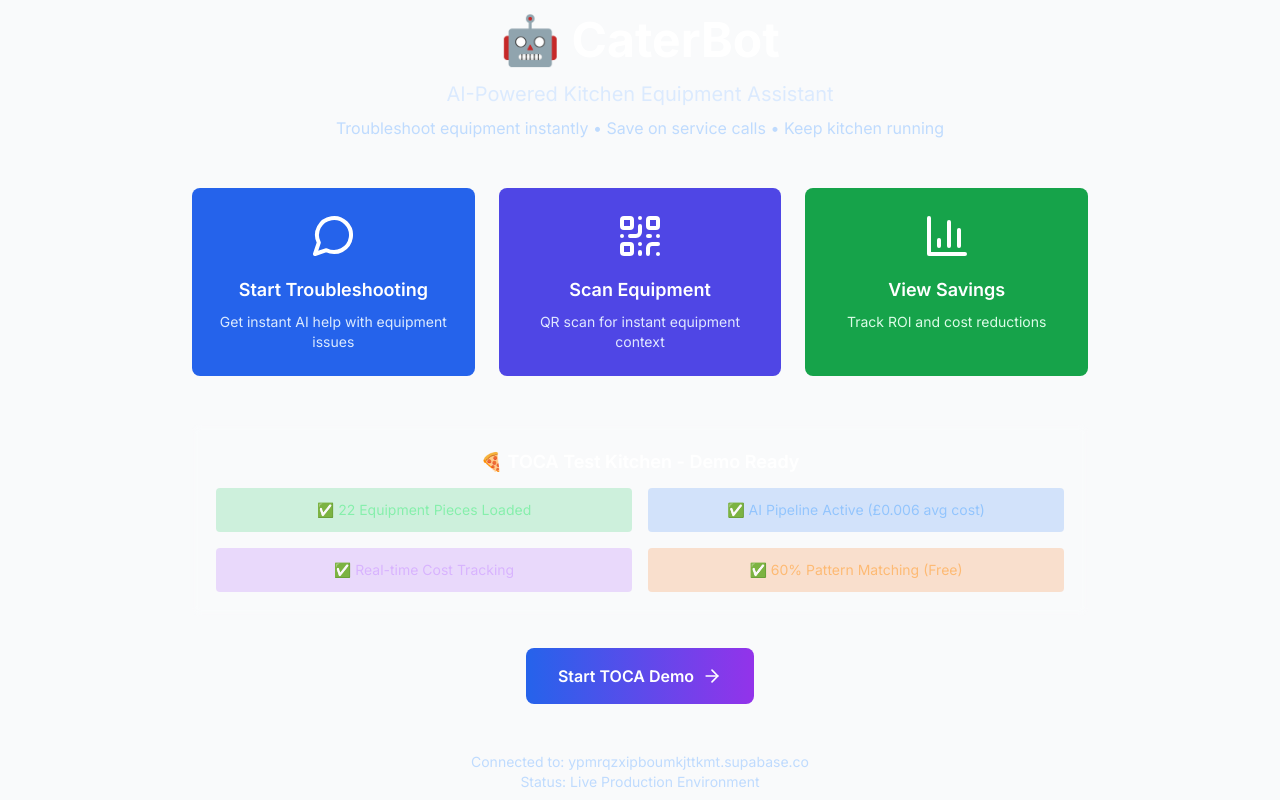
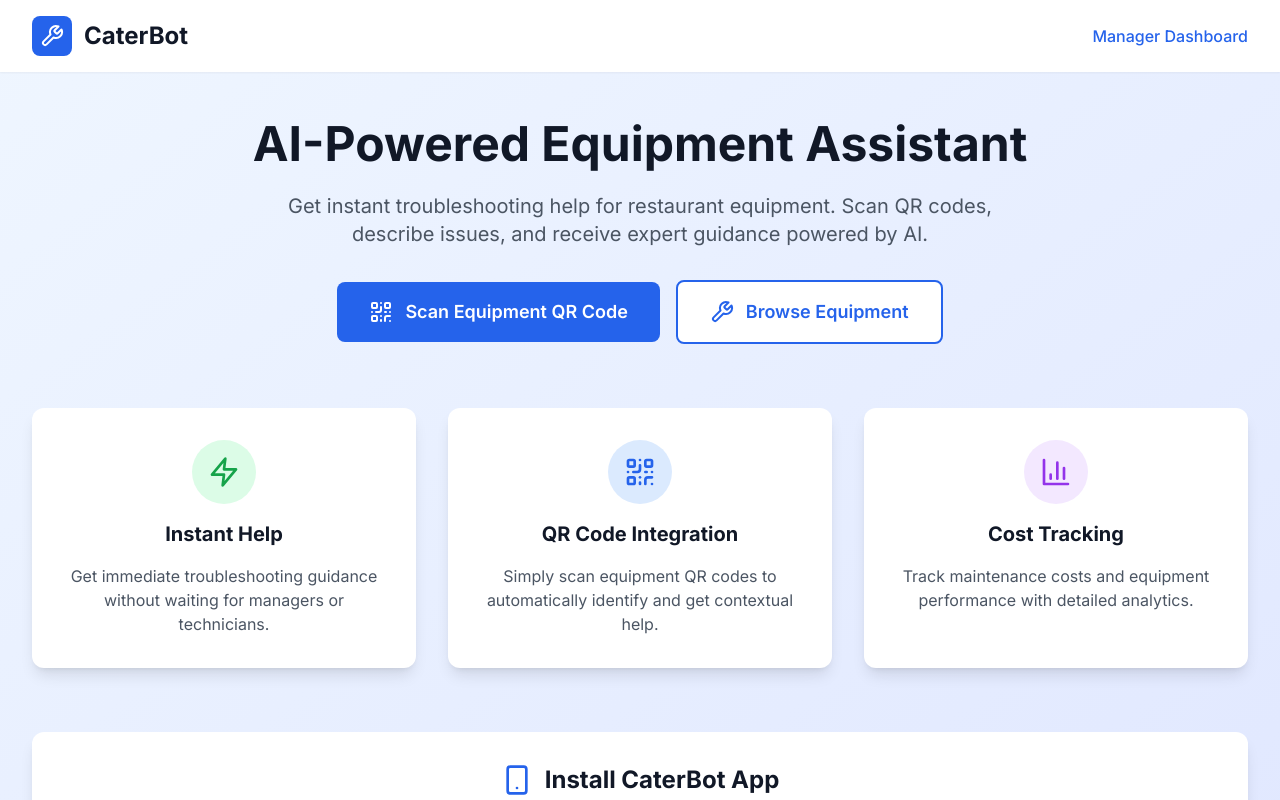
Before and after one commit to HiImRodney/caterbot-kitchen-ai, a React (Vite) app: page / in a window 1280 px wide. Shown: the top 800 px of the page. Built offline with nearby package versions, Linux system fonts and the light colour scheme.

Commit message:
Add LandingPage and EquipmentGrid components

```diff
--- a/src/pages/EquipmentGrid.tsx
+++ b/src/pages/EquipmentGrid.tsx
@@ -1,136 +1,199 @@
-// Equipment Grid Component
-import React from 'react';
-import { Link } from 'react-router-dom';
-import { useSiteManagement, useEquipment } from '../hooks/useSupabase';
-import { Card, CardContent, CardHeader } from '../components/ui/Card';
-import { Badge } from '../components/ui/Badge';
-import { ArrowLeft, Settings, MapPin, QrCode } from 'lucide-react';
+import React, { useState, useEffect } from 'react';
+import { Link, useNavigate } from 'react-router-dom';
+import { ArrowLeft, Search, Filter, QrCode } from 'lucide-react';
+import { supabase } from '../lib/supabase';
+
+interface Equipment {
+  id: string;
+  qr_code: string;
+  equipment_name: string;
+  equipment_type: string;
+  location_name: string;
+  status: string;
+}
 
 const EquipmentGrid: React.FC = () => {
-  const { currentSite } = useSiteManagement();
-  const { equipment, loading } = useEquipment(currentSite || '');
+  const navigate = useNavigate();
+  const [equipment, setEquipment] = useState<Equipment[]>([]);
+  const [loading, setLoading] = useState(true);
+  const [searchTerm, setSearchTerm] = useState('');
+  const [selectedType, setSelectedType] = useState('all');
+
+  useEffect(() => {
+    fetchEquipment();
+  }, []);
+
+  const fetchEquipment = async () => {
+    try {
+      const { data, error } = await supabase
+        .from('site_equipment')
+        .select(`
+          id,
+          qr_code,
+          internal_name,
+          equipment_catalog (equipment_type_id),
+          equipment_locations (location_name),
+          current_status
+        `)
+        .eq('site_id', 'TOCA-TEST-001');
+
+      if (error) throw error;
+
+      const formattedData = data?.map(item => ({
+        id: item.id,
+        qr_code: item.qr_code,
+        equipment_name: item.internal_name || 'Unknown Equipment',
+        equipment_type: item.equipment_catalog?.equipment_type_id || 'Unknown',
+        location_name: item.equipment_locations?.location_name || 'Unknown',
+        status: item.current_status
+      })) || [];
+
+      setEquipment(formattedData);
+    } catch (error) {
+      console.error('Error fetching equipment:', error);
+    } finally {
+      setLoading(false);
+    }
+  };
+
+  const filteredEquipment = equipment.filter(item => {
+    const matchesSearch = item.equipment_name.toLowerCase().includes(searchTerm.toLowerCase()) ||
+                         item.equipment_type.toLowerCase().includes(searchTerm.toLowerCase());
+    const matchesType = selectedType === 'all' || item.equipment_type === selectedType;
+    return matchesSearch && matchesType;
+  });
+
+  const equipmentTypes = [...new Set(equipment.map(item => item.equipment_type))];
+
+  const handleEquipmentSelect = (selectedEquipment: Equipment) => {
+    // Create new chat session with equipment context
+    const sessionId = `chat_${Date.now()}`;
+    navigate(`/chat/${sessionId}`, {
+      state: {
+        equipment_context: {
+          equipment_id: selectedEquipment.id,
+          equipment_type: selectedEquipment.equipment_type,
+          equipment_name: selectedEquipment.equipment_name,
+          location: selectedEquipment.location_name,
+          qr_code: selectedEquipment.qr_code
+        }
+      }
+    });
+  };
+
+  const getStatusColor = (status: string) => {
+    switch (status?.toLowerCase()) {
+      case 'operational': return 'bg-green-100 text-green-800';
+      case 'maintenance_required': return 'bg-yellow-100 text-yellow-800';
+      case 'out_of_service': return 'bg-red-100 text-red-800';
+      default: return 'bg-gray-100 text-gray-800';
+    }
+  };
 
   if (loading) {
     return (
-      <div className="min-h-screen flex items-center justify-center">
-        <div className="text-center space-y-4">
-          <div className="animate-spin rounded-full h-12 w-12 border-b-2 border-white mx-auto"></div>
-          <p className="text-white">Loading TOCA equipment...</p>
-        </div>
+      <div className="min-h-screen bg-gray-50 flex items-center justify-center">
+        <div className="animate-spin rounded-full h-12 w-12 border-b-2 border-blue-600"></div>
       </div>
     );
   }
 
   return (
-    <div className="min-h-screen p-4">
-      <div className="max-w-6xl mx-auto">
+    <div className="min-h-screen bg-gray-50">
       {/* Header */}
-        <div className="flex items-center justify-between mb-8">
+      <header className="bg-white shadow-sm">
+        <div className="max-w-7xl mx-auto px-4 sm:px-6 lg:px-8 py-4">
           <div className="flex items-center space-x-4">
-            <Link
-              to="/"
-              className="text-white hover:text-blue-200 transition-colors"
-            >
+            <Link to="/" className="text-gray-500 hover:text-gray-700">
               <ArrowLeft className="w-6 h-6" />
             </Link>
-            <div>
-              <h1 className="text-3xl font-bold text-white">Equipment Selection</h1>
-              <p className="text-blue-200">Choose equipment to start troubleshooting</p>
+            <h1 className="text-2xl font-bold text-gray-900">Select Equipment</h1>
+            <Link
+              to="/scan"
+              className="ml-auto bg-blue-600 hover:bg-blue-700 text-white px-4 py-2 rounded-lg flex items-center space-x-2"
+            >
+              <QrCode className="w-4 h-4" />
+              <span>Scan QR</span>
+            </Link>
           </div>
         </div>
-          <div className="text-right text-white">
-            <p className="text-sm">{equipment.length} Equipment Pieces</p>
-            <p className="text-xs text-blue-200">TOCA Test Kitchen</p>
+      </header>
+
+      <main className="max-w-7xl mx-auto px-4 sm:px-6 lg:px-8 py-8">
+        {/* Search and Filter */}
+        <div className="flex flex-col sm:flex-row gap-4 mb-8">
+          <div className="relative flex-1">
+            <Search className="absolute left-3 top-1/2 transform -translate-y-1/2 w-5 h-5 text-gray-400" />
+            <input
+              type="text"
+              placeholder="Search equipment..."
+              value={searchTerm}
+              onChange={(e) => setSearchTerm(e.target.value)}
+              className="w-full pl-10 pr-4 py-3 border border-gray-300 rounded-lg focus:ring-2 focus:ring-blue-500 focus:border-transparent"
+            />
+          </div>
+
+          <div className="relative">
+            <Filter className="absolute left-3 top-1/2 transform -translate-y-1/2 w-5 h-5 text-gray-400" />
+            <select
+              value={selectedType}
+              onChange={(e) => setSelectedType(e.target.value)}
+              className="pl-10 pr-8 py-3 border border-gray-300 rounded-lg focus:ring-2 focus:ring-blue-500 focus:border-transparent bg-white"
+            >
+              <option value="all">All Types</option>
+              {equipmentTypes.map(type => (
+                <option key={type} value={type}>{type}</option>
+              ))}
+            </select>
           </div>
         </div>
 
         {/* Equipment Grid */}
         <div className="grid grid-cols-1 md:grid-cols-2 lg:grid-cols-3 gap-6">
-          {equipment.map((item) => (
-            <Link key={item.id} to={`/chat?equipment=${item.id}`}>
-              <Card className="hover:shadow-lg transition-all duration-200 transform hover:scale-105 cursor-pointer">
-                <CardHeader className="pb-3">
-                  <div className="flex items-start justify-between">
-                    <div className="flex-1">
-                      <h3 className="font-semibold text-gray-900 mb-1">
-                        {item.name}
+          {filteredEquipment.map((item) => (
+            <div
+              key={item.id}
+              onClick={() => handleEquipmentSelect(item)}
+              className="bg-white rounded-lg shadow-md hover:shadow-lg transition-shadow cursor-pointer border hover:border-blue-300"
+            >
+              <div className="p-6">
+                <div className="flex items-start justify-between mb-4">
+                  <div>
+                    <h3 className="text-lg font-semibold text-gray-900 mb-1">
+                      {item.equipment_name}
                     </h3>
-                      <p className="text-sm text-gray-600">
-                        {item.make} {item.model}
-                      </p>
+                    <p className="text-sm text-gray-600">{item.equipment_type}</p>
                   </div>
-                    <Settings className="w-5 h-5 text-gray-400" />
-                  </div>
-                </CardHeader>
-
-                <CardContent className="space-y-3">
-                  {/* Status */}
-                  <div className="flex items-center justify-between">
-                    <span className="text-sm text-gray-600">Status</span>
-                    <Badge
-                      variant={item.status === 'operational' ? 'default' : 'outline'}
-                      className={item.status === 'operational' ? 'text-green-700 bg-green-100' : ''}
-                    >
-                      {item.status.replace('_', ' ')}
-                    </Badge>
+                  <span className={`px-2 py-1 rounded-full text-xs font-medium ${getStatusColor(item.status)}`}>
+                    {item.status}
+                  </span>
                 </div>
 
-                  {/* Location */}
-                  <div className="flex items-center justify-between">
-                    <span className="text-sm text-gray-600">Location</span>
-                    <div className="flex items-center space-x-1">
-                      <MapPin className="w-3 h-3 text-gray-400" />
-                      <span className="text-sm font-medium">{item.location}</span>
+                <div className="space-y-2 text-sm text-gray-600">
+                  <div className="flex justify-between">
+                    <span>Location:</span>
+                    <span className="font-medium">{item.location_name}</span>
+                  </div>
+                  <div className="flex justify-between">
+                    <span>QR Code:</span>
+                    <span className="font-mono text-xs">{item.qr_code}</span>
                   </div>
                 </div>
 
-                  {/* Equipment Type */}
-                  <div className="flex items-center justify-between">
-                    <span className="text-sm text-gray-600">Type</span>
-                    <span className="text-sm font-medium text-right max-w-32 truncate">
-                      {item.equipment_type}
-                    </span>
-                  </div>
-
-                  {/* QR Code */}
-                  {item.serial_number && (
-                    <div className="flex items-center justify-between pt-2 border-t">
-                      <span className="text-sm text-gray-600">QR Code</span>
-                      <div className="flex items-center space-x-1">
-                        <QrCode className="w-3 h-3 text-gray-400" />
-                        <span className="text-xs font-mono">{item.serial_number}</span>
+                <button className="w-full mt-4 bg-blue-600 hover:bg-blue-700 text-white py-2 px-4 rounded-lg transition-colors">
+                  Get Help
+                </button>
               </div>
             </div>
-                  )}
-
-                  {/* Last Maintenance */}
-                  {item.last_maintenance && (
-                    <div className="flex items-center justify-between">
-                      <span className="text-sm text-gray-600">Last Service</span>
-                      <span className="text-xs text-gray-500">
-                        {new Date(item.last_maintenance).toLocaleDateString()}
-                      </span>
-                    </div>
-                  )}
-                </CardContent>
-              </Card>
-            </Link>
           ))}
         </div>
 
-        {/* Quick Start CTA */}
-        <div className="mt-12 text-center">
-          <Link
-            to="/chat"
-            className="inline-flex items-center space-x-2 bg-blue-600 hover:bg-blue-700 text-white px-6 py-3 rounded-lg transition-colors"
-          >
-            <span>Start Without Equipment Selection</span>
-          </Link>
-          <p className="text-blue-200 text-sm mt-2">
-            You can select equipment during the chat session
-          </p>
+        {filteredEquipment.length === 0 && (
+          <div className="text-center py-12">
+            <p className="text-gray-500 text-lg">No equipment found matching your criteria.</p>
           </div>
-      </div>
+        )}
+      </main>
     </div>
   );
 };
--- a/src/pages/LandingPage.tsx
+++ b/src/pages/LandingPage.tsx
@@ -1,86 +1,118 @@
-// Landing Page Component
 import React from 'react';
 import { Link } from 'react-router-dom';
-import { QrCode, MessageCircle, BarChart3, ArrowRight } from 'lucide-react';
+import { QrCode, Wrench, BarChart3, Smartphone, Zap } from 'lucide-react';
 
 const LandingPage: React.FC = () => {
   return (
-    <div className="min-h-screen flex items-center justify-center p-4">
-      <div className="max-w-4xl mx-auto text-center">
+    <div className="min-h-screen bg-gradient-to-br from-blue-50 to-indigo-100">
       {/* Header */}
-        <div className="mb-12">
-          <h1 className="text-5xl font-bold text-white mb-4">
-            🤖 CaterBot
-          </h1>
-          <p className="text-xl text-blue-100 mb-2">
-            AI-Powered Kitchen Equipment Assistant
+      <header className="bg-white shadow-sm">
+        <div className="max-w-7xl mx-auto px-4 sm:px-6 lg:px-8 py-4">
+          <div className="flex items-center justify-between">
+            <div className="flex items-center space-x-3">
+              <div className="w-10 h-10 bg-blue-600 rounded-lg flex items-center justify-center">
+                <Wrench className="w-6 h-6 text-white" />
+              </div>
+              <h1 className="text-2xl font-bold text-gray-900">CaterBot</h1>
+            </div>
+            <Link
+              to="/dashboard"
+              className="text-blue-600 hover:text-blue-700 font-medium"
+            >
+              Manager Dashboard
+            </Link>
+          </div>
+        </div>
+      </header>
+
+      {/* Hero Section */}
+      <main className="max-w-7xl mx-auto px-4 sm:px-6 lg:px-8 py-12">
+        <div className="text-center mb-16">
+          <h2 className="text-5xl font-bold text-gray-900 mb-6">
+            AI-Powered Equipment Assistant
+          </h2>
+          <p className="text-xl text-gray-600 mb-8 max-w-3xl mx-auto">
+            Get instant troubleshooting help for restaurant equipment.
+            Scan QR codes, describe issues, and receive expert guidance
+            powered by AI.
           </p>
-          <p className="text-blue-200">
-            Troubleshoot equipment instantly • Save on service calls • Keep kitchen running
-          </p>
-        </div>
 
-        {/* Quick Actions */}
-        <div className="grid md:grid-cols-3 gap-6 mb-12">
+          {/* Quick Action Buttons */}
+          <div className="flex flex-col sm:flex-row gap-4 justify-center items-center">
             <Link
-            to="/chat"
-            className="bg-blue-600 hover:bg-blue-700 text-white rounded-lg p-6 transition-colors group"
+              to="/scan"
+              className="w-full sm:w-auto bg-blue-600 hover:bg-blue-700 text-white px-8 py-4 rounded-lg font-semibold text-lg flex items-center justify-center space-x-3 transition-colors"
             >
-            <MessageCircle className="w-12 h-12 mx-auto mb-4 group-hover:scale-110 transition-transform" />
-            <h3 className="text-lg font-semibold mb-2">Start Troubleshooting</h3>
-            <p className="text-blue-100 text-sm">Get instant AI help with equipment issues</p>
+              <QrCode className="w-6 h-6" />
+              <span>Scan Equipment QR Code</span>
             </Link>
 
             <Link
               to="/equipment"
-            className="bg-indigo-600 hover:bg-indigo-700 text-white rounded-lg p-6 transition-colors group"
+              className="w-full sm:w-auto bg-white hover:bg-gray-50 text-blue-600 border-2 border-blue-600 px-8 py-4 rounded-lg font-semibold text-lg flex items-center justify-center space-x-3 transition-colors"
             >
-            <QrCode className="w-12 h-12 mx-auto mb-4 group-hover:scale-110 transition-transform" />
-            <h3 className="text-lg font-semibold mb-2">Scan Equipment</h3>
-            <p className="text-indigo-100 text-sm">QR scan for instant equipment context</p>
+              <Wrench className="w-6 h-6" />
+              <span>Browse Equipment</span>
             </Link>
-
-          <div className="bg-green-600 hover:bg-green-700 text-white rounded-lg p-6 transition-colors group cursor-pointer">
-            <BarChart3 className="w-12 h-12 mx-auto mb-4 group-hover:scale-110 transition-transform" />
-            <h3 className="text-lg font-semibold mb-2">View Savings</h3>
-            <p className="text-green-100 text-sm">Track ROI and cost reductions</p>
           </div>
         </div>
 
-        {/* TOCA Demo Status */}
-        <div className="bg-white/10 backdrop-blur-sm rounded-lg p-6 mb-8">
-          <h3 className="text-white text-lg font-semibold mb-3">🍕 TOCA Test Kitchen - Demo Ready</h3>
-          <div className="grid md:grid-cols-2 gap-4 text-sm">
-            <div className="bg-green-500/20 rounded p-3">
-              <span className="text-green-300">✅ 22 Equipment Pieces Loaded</span>
+        {/* Feature Cards */}
+        <div className="grid md:grid-cols-3 gap-8 mb-16">
+          <div className="bg-white rounded-xl shadow-lg p-8 text-center">
+            <div className="w-16 h-16 bg-green-100 rounded-full flex items-center justify-center mx-auto mb-4">
+              <Zap className="w-8 h-8 text-green-600" />
             </div>
-            <div className="bg-blue-500/20 rounded p-3">
-              <span className="text-blue-300">✅ AI Pipeline Active (£0.006 avg cost)</span>
+            <h3 className="text-xl font-bold text-gray-900 mb-4">Instant Help</h3>
+            <p className="text-gray-600">
+              Get immediate troubleshooting guidance without waiting for managers or technicians.
+            </p>
           </div>
-            <div className="bg-purple-500/20 rounded p-3">
-              <span className="text-purple-300">✅ Real-time Cost Tracking</span>
+
+          <div className="bg-white rounded-xl shadow-lg p-8 text-center">
+            <div className="w-16 h-16 bg-blue-100 rounded-full flex items-center justify-center mx-auto mb-4">
+              <QrCode className="w-8 h-8 text-blue-600" />
             </div>
-            <div className="bg-orange-500/20 rounded p-3">
-              <span className="text-orange-300">✅ 60% Pattern Matching (Free)</span>
+            <h3 className="text-xl font-bold text-gray-900 mb-4">QR Code Integration</h3>
+            <p className="text-gray-600">
+              Simply scan equipment QR codes to automatically identify and get contextual help.
+            </p>
           </div>
+
+          <div className="bg-white rounded-xl shadow-lg p-8 text-center">
+            <div className="w-16 h-16 bg-purple-100 rounded-full flex items-center justify-center mx-auto mb-4">
+              <BarChart3 className="w-8 h-8 text-purple-600" />
+            </div>
+            <h3 className="text-xl font-bold text-gray-900 mb-4">Cost Tracking</h3>
+            <p className="text-gray-600">
+              Track maintenance costs and equipment performance with detailed analytics.
+            </p>
           </div>
         </div>
 
-        {/* CTA */}
-        <Link
-          to="/chat"
-          className="inline-flex items-center space-x-2 bg-gradient-to-r from-blue-600 to-purple-600 hover:from-blue-700 hover:to-purple-700 text-white px-8 py-4 rounded-lg font-semibold transition-all transform hover:scale-105"
+        {/* Mobile Installation CTA */}
+        <div className="bg-white rounded-xl shadow-lg p-8 text-center">
+          <div className="flex items-center justify-center space-x-3 mb-4">
+            <Smartphone className="w-8 h-8 text-blue-600" />
+            <h3 className="text-2xl font-bold text-gray-900">Install CaterBot App</h3>
+          </div>
+          <p className="text-gray-600 mb-6">
+            Install CaterBot as a mobile app for quick access on the kitchen floor.
+          </p>
+          <button
+            onClick={() => {
+              // PWA installation logic
+              const deferredPrompt = (window as any).deferredPrompt;
+              if (deferredPrompt) {
+                deferredPrompt.prompt();
+              }
+            }}
+            className="bg-blue-600 hover:bg-blue-700 text-white px-6 py-3 rounded-lg font-semibold transition-colors"
           >
-          <span>Start TOCA Demo</span>
-          <ArrowRight className="w-5 h-5" />
-        </Link>
-
-        {/* Footer */}
-        <div className="mt-12 text-blue-200 text-sm">
-          <p>Connected to: ypmrqzxipboumkjttkmt.supabase.co</p>
-          <p>Status: Live Production Environment</p>
+            Add to Home Screen
+          </button>
         </div>
-      </div>
+      </main>
     </div>
   );
 };
```
Lines whose indentation alone changed are shown as unchanged.
